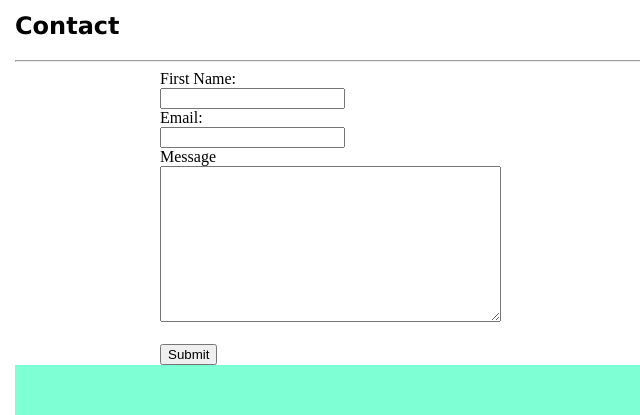
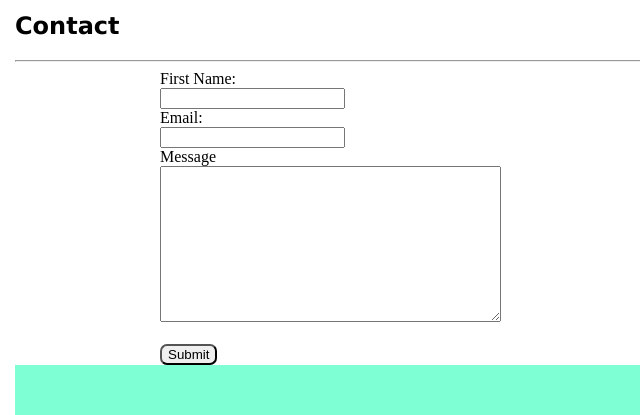
Before and after one commit to Pyeung/wk1HW, a plain HTML site: page assets/contact.html in a window 1280 px wide. Shown: the part 236-651 px from the top of the page, 0-640 px from the left. Drawn offline with Linux system fonts and the light colour scheme.

Commit message:
adding style to the form section

```diff
--- a/assets/contact.html
+++ b/assets/contact.html
@@ -34,7 +34,7 @@
 
     </div>
 
-    <div class="container">
+    <form class="container">
         First Name: <br />
         <input type="text" id="firstName">
 
@@ -51,10 +51,10 @@
         </textarea>
         <br /><br />
 
-        <button>Submit</button>
+        <button class="btn">Submit</button>
 
 
-    </div>
+    </form>
 
     <footer>
 
--- a/assets/css/style.css
+++ b/assets/css/style.css
@@ -64,3 +64,9 @@ footer {
     border-bottom: 8px solid black;
     height: 50px;
   }
+
+/* contact page */
+
+.btn {
+    border-radius: 7px;
+}
```
